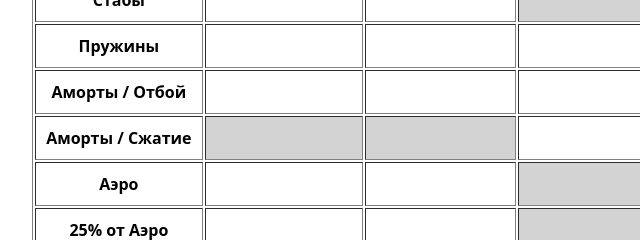
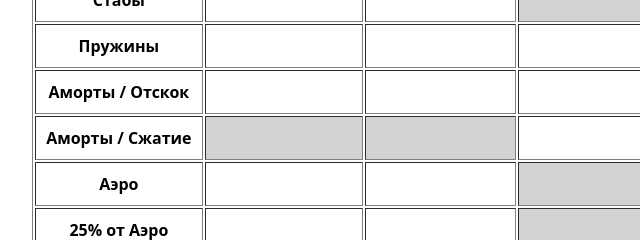
Before and after one commit to th3r1ko/forzaTuning, a plain HTML site: page index.html in a window 1280 px wide. Shown: the part 595-835 px from the top of the page, 208-848 px from the left. Drawn offline with Linux system fonts and the light colour scheme.

Commit message:
Add files via upload

```diff
--- a/index.html
+++ b/index.html
@@ -94,7 +94,7 @@
                     <td id="output-gryazZadPruzhini"></td>
                </tr>
                <tr>
-                    <th>Аморты / Отбой</th>
+                    <th>Аморты / Отскок</th>
                     <td id="output-perAmorti"></td>
                     <td id="output-zadAmorti"></td>
                     <td id="output-gryazPerAmorti"></td>
```
